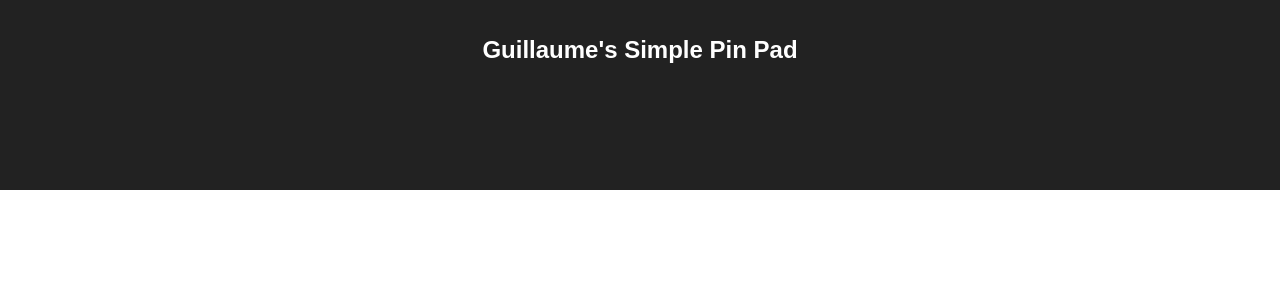
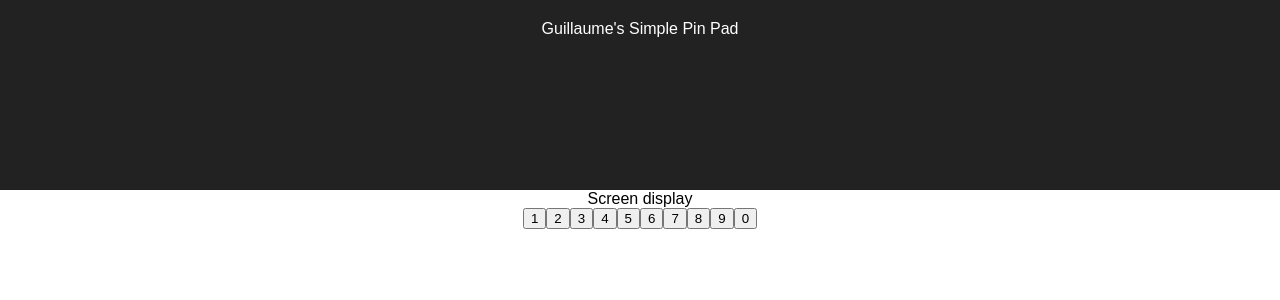
Before and after one commit to GBouffard/simple-pin-pad, a React (Create React App) app: page / in a window 1280 px wide. Shown: the top 300 px of the page. Built offline with nearby package versions, Linux system fonts and the light colour scheme.

Commit message:
Add quick wireframe of pin pad representation

```diff
--- a/src/components/App.js
+++ b/src/components/App.js
@@ -9,14 +9,46 @@ class App extends Component {
 
         <header
           className="App-header">
-
-          <h1
-            className="App-title">
-            Guillaume's Simple Pin Pad
-          </h1>
-
+          Guillaume's Simple Pin Pad
         </header>
 
+      <div>
+        <div>
+          Screen display
+        </div>
+        <section>
+          <button>
+            1
+          </button>
+          <button>
+            2
+          </button>
+          <button>
+            3
+          </button>
+          <button>
+            4
+          </button>
+          <button>
+            5
+          </button>
+          <button>
+            6
+          </button>
+          <button>
+            7
+          </button>
+          <button>
+            8
+          </button>
+          <button>
+            9
+          </button>
+          <button>
+            0
+          </button>
+        </section>
+      </div>
       </div>
     );
   }
```
